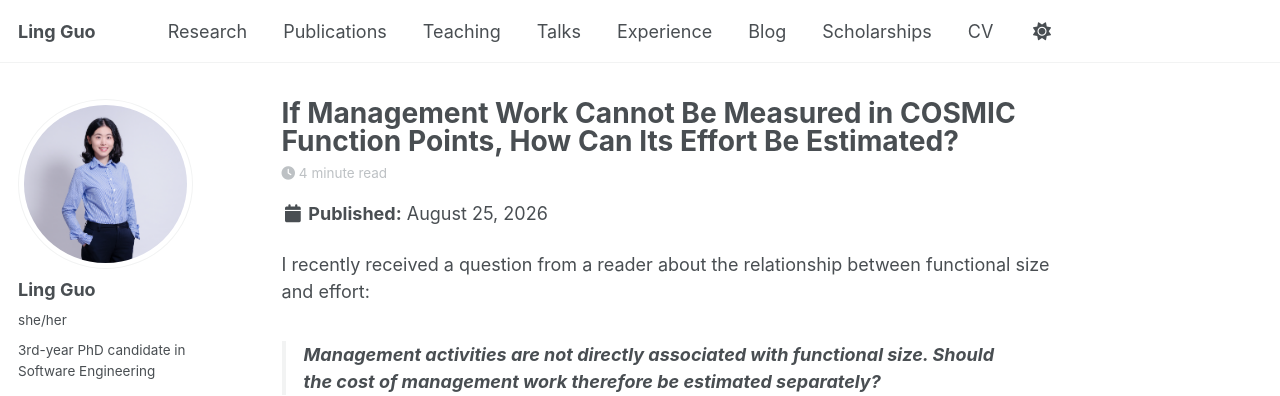
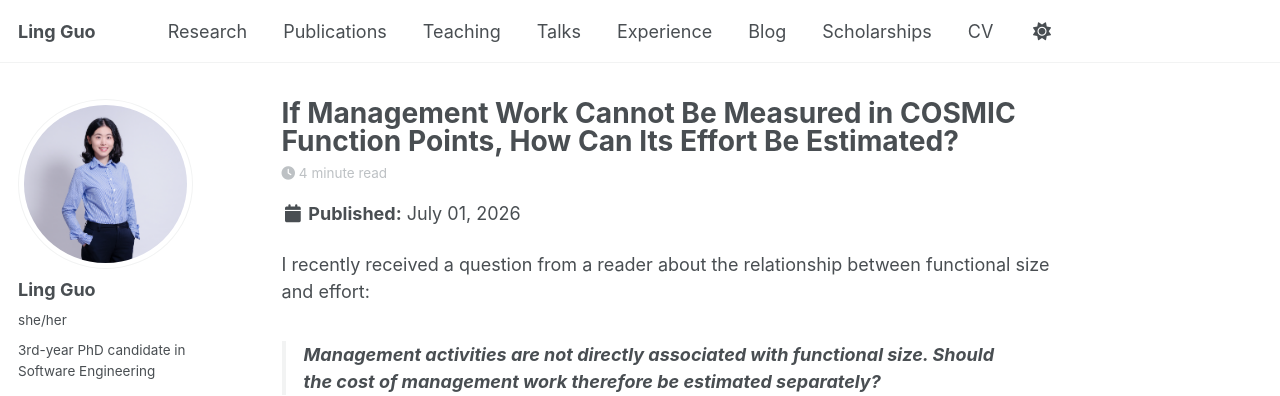
Before and after one commit to lingguo-research/lingguo-research.github.io, a Jekyll site: the page built from _posts/2026-07-01-cosmic-functional-size-and-management-effort.md, in a window 1280 px wide and 900 px high. Shown: the top 396 px of the window. Built offline with Jekyll 4.4.1, drawn with Linux system fonts in a browser that asks for light colours; a style sheet for code colours, icons or effects is not loaded.

Commit message:
Update 2026-07-01-cosmic-functional-size-and-management-effort.md

```diff
--- a/_posts/2026-07-01-cosmic-functional-size-and-management-effort.md
+++ b/_posts/2026-07-01-cosmic-functional-size-and-management-effort.md
@@ -1,7 +1,7 @@
 ---
 title: "If Management Work Cannot Be Measured in COSMIC Function Points, How Can Its Effort Be Estimated?"
-date: 2026-08-25
-permalink: /posts/2026/08/cosmic-functional-size-and-management-effort/
+date: 2026-07-01
+permalink: /posts/2026/07/cosmic-functional-size-and-management-effort/
 tags:
   - COSMIC
   - Software Measurement
```
